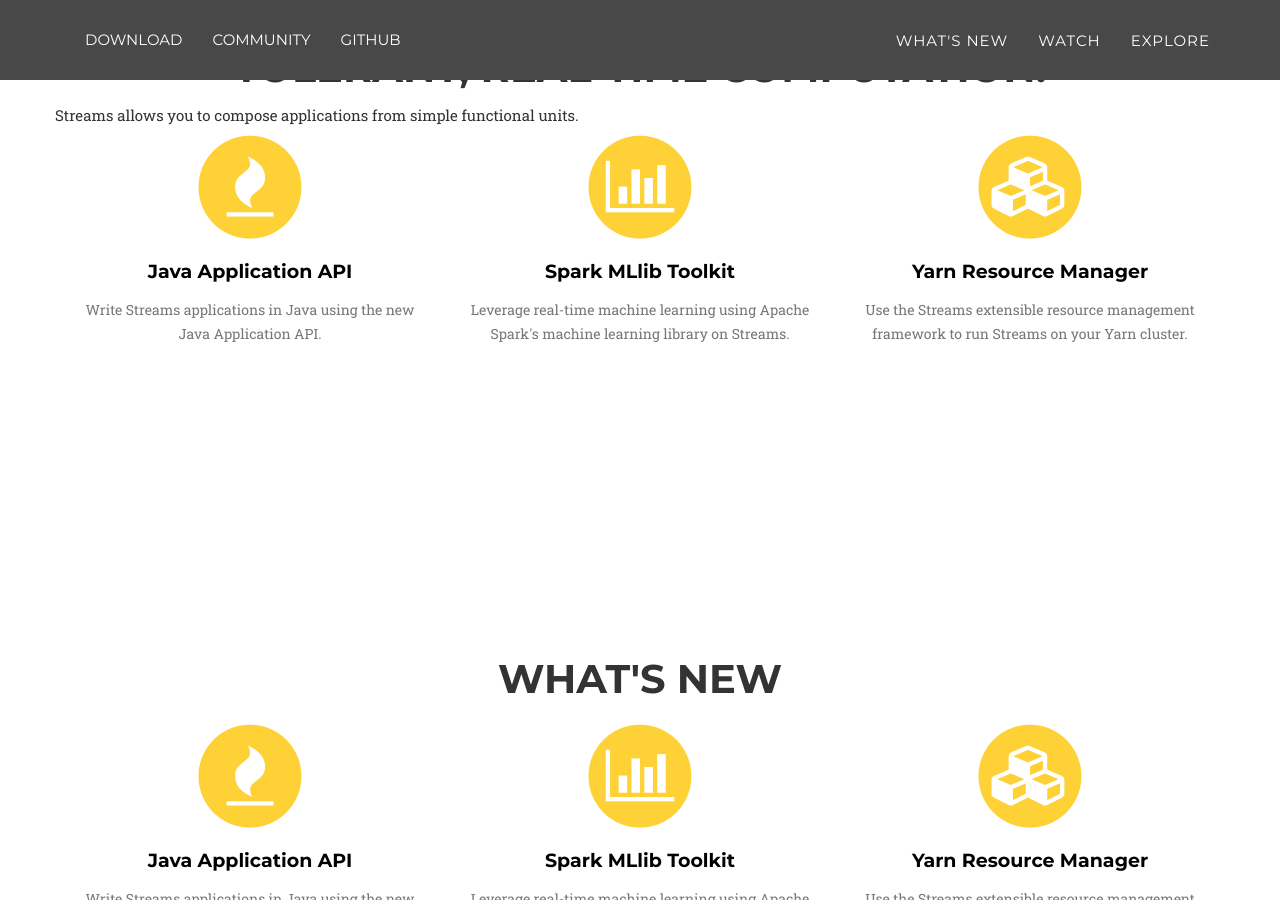
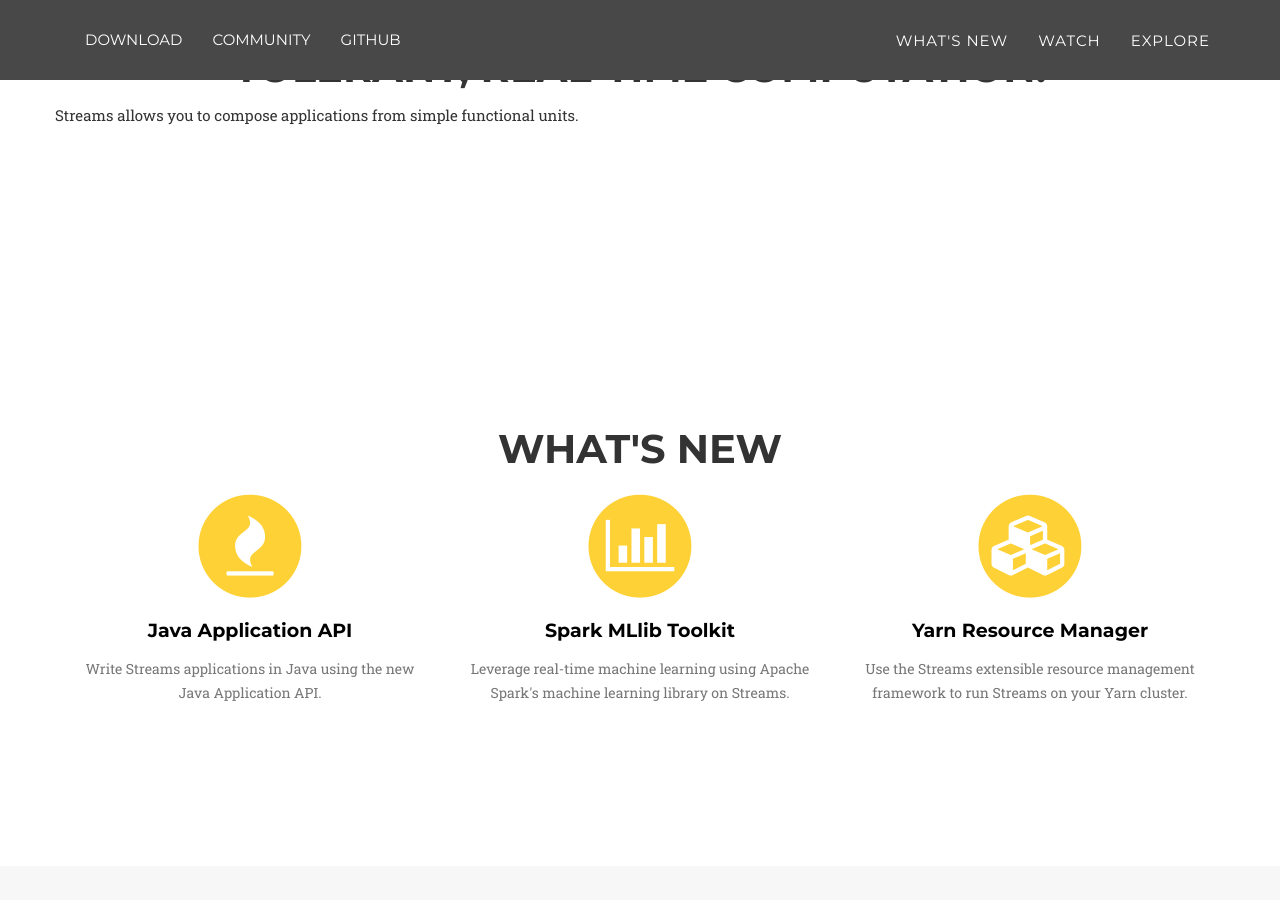
Before and after one commit to IBMStreams/IBMStreams.github.io, a Jekyll site: the page built from index.html, in a window 1280 px wide and 900 px high, scrolled down 725 px. Built offline with Jekyll 4.4.1, drawn with Linux system fonts in a browser that asks for light colours; some web fonts are replaced.

Commit message:
Update streamsIs.html

```diff
--- a/_includes/streamsIs.html
+++ b/_includes/streamsIs.html
@@ -7,31 +7,5 @@
 </div>
 Streams allows you to compose applications from simple functional units.
 </div>
-<div class="row text-center">
-<div class="col-md-4">
-<span class="fa-stack fa-4x">
-<i class="fa fa-circle fa-stack-2x text-primary"></i>
-<a href="http://ibmstreams.github.io/streamsx.topology/" class="fa fa-fire fa-stack-1x fa-inverse icon" ></a>
-</span>
-<h4 class="service-heading"><a href="http://ibmstreams.github.io/streamsx.topology/" class="blackLink">Java Application API</a></h4>
-<p class="text-muted">Write Streams applications in Java using the new Java Application API.</p>
-</div>
-<div class="col-md-4">
-<span class="fa-stack fa-4x">
-<i class="fa fa-circle fa-stack-2x text-primary"></i>
-<a href="http://ibmstreams.github.io/streamsx.sparkMLLib/" class="fa fa-bar-chart-o fa-stack-1x fa-inverse icon"></a>
-</span>
-<h4 class="service-heading"><a href="http://ibmstreams.github.io/streamsx.sparkMLLib/" class="blackLink">Spark MLlib Toolkit</a></h4>
-<p class="text-muted">Leverage real-time machine learning using Apache Spark's machine learning library on Streams.</p>
-</div>
-<div class="col-md-4">
-<span class="fa-stack fa-4x">
-<i class="fa fa-circle fa-stack-2x text-primary"></i>
-<a href="http://ibmstreams.github.io/resourceManagers/" class="fa fa-cubes fa-stack-1x fa-inverse icon"></a>
-</span>
-<h4 class="service-heading"><a href="http://ibmstreams.github.io/resourceManagers/" class="blackLink">Yarn Resource Manager</a></h4>
-<p class="text-muted">Use the Streams extensible resource management framework to run Streams on your Yarn cluster.</p>
-</div>
-</div>
 </div>
 </section>
```
